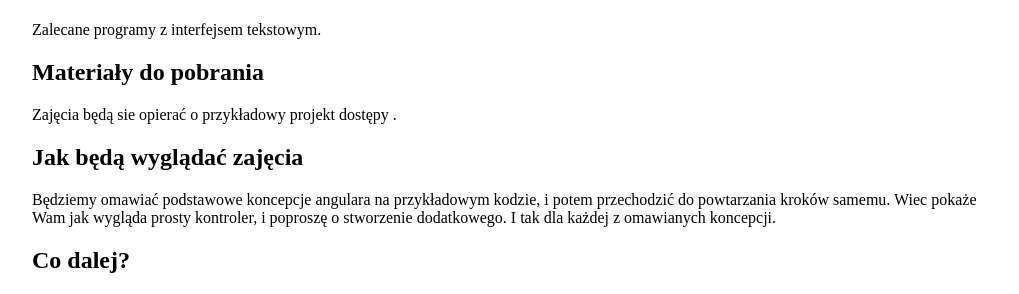
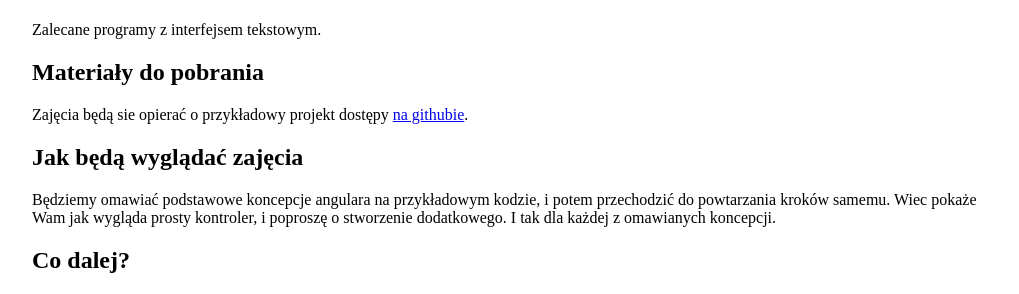
Before and after one commit to marcin-wosinek/blog, a Jekyll site: the page built from _posts/2013-04-20-1-Warsztaty-AngularJs-Akai-Poznan.md, in a window 1280 px wide. Shown: the part 1155-1449 px from the top of the page, without its empty margins (128-1147 px from the left). Built offline with Jekyll 4.4.1, drawn with Linux system fonts in a browser that asks for light colours.

Commit message:
Add link to workshop code

```diff
--- a/_posts/2013-04-20-1-Warsztaty-AngularJs-Akai-Poznan.md
+++ b/_posts/2013-04-20-1-Warsztaty-AngularJs-Akai-Poznan.md
@@ -51,7 +51,7 @@ Współczesna przeglądarka z konsolą developerską. Na przyklad firefox z fire
 Zalecane programy z interfejsem tekstowym.
 
 ## Materiały do pobrania
-Zajęcia będą sie opierać o przykładowy projekt dostępy <tutaj>.
+Zajęcia będą sie opierać o przykładowy projekt dostępy [na githubie](https://github.com/marcin-wosinek/angular-workshop).
 
 ## Jak będą wyglądać zajęcia
 Będziemy omawiać podstawowe koncepcje angulara na przykładowym kodzie, i potem przechodzić do powtarzania kroków samemu. Wiec pokaże Wam jak wygląda prosty kontroler, i poproszę o stworzenie dodatkowego. I tak dla każdej z omawianych koncepcji.
```
